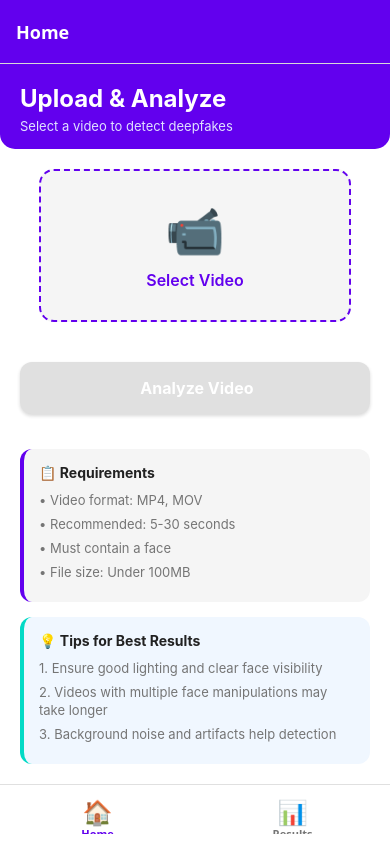
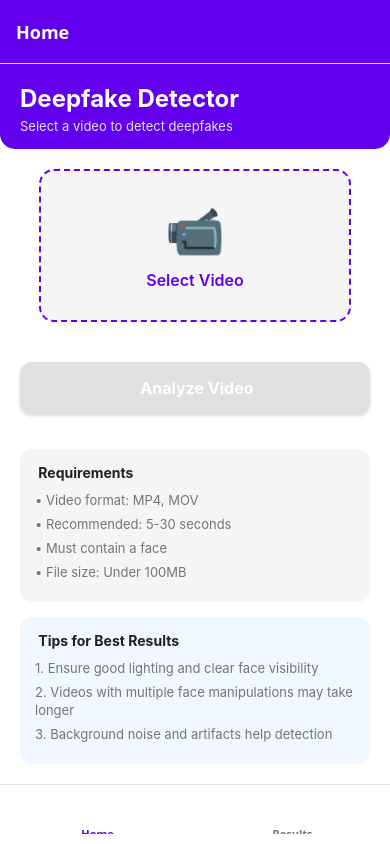
Before and after one commit to abhikarki/Deepfake_detection, a React Native app in the folder mobile/: screen /Home in a window 390 px wide. Built offline with nearby package versions, Linux system fonts and the light colour scheme.

Commit message:
update-home-screen

```diff
--- a/mobile/App.js
+++ b/mobile/App.js
@@ -45,7 +45,7 @@ export default function App() {
           options={{
             tabBarLabel: 'Home',
             tabBarIcon: ({ color, size }) => (
-              <Text style={{ fontSize: 24 }}>🏠</Text>
+              <Text style={{ fontSize: 24 }}></Text>
             ),
           }}
         />
@@ -55,7 +55,7 @@ export default function App() {
           options={{
             tabBarLabel: 'Results',
             tabBarIcon: ({ color, size }) => (
-              <Text style={{ fontSize: 24 }}>📊</Text>
+              <Text style={{ fontSize: 24 }}></Text>
             ),
           }}
         />
--- a/mobile/screens/HomeScreen.js
+++ b/mobile/screens/HomeScreen.js
@@ -51,7 +51,7 @@ export const HomeScreen = ({ navigation }) => {
   return (
     <ScrollView style={styles.container}>
       <View style={styles.header}>
-        <Text style={styles.headerTitle}>Upload & Analyze</Text>
+        <Text style={styles.headerTitle}>Deepfake Detector</Text>
         <Text style={styles.headerSubtitle}>Select a video to detect deepfakes</Text>
       </View>
 
@@ -78,7 +78,7 @@ export const HomeScreen = ({ navigation }) => {
       </TouchableOpacity>
 
       <View style={styles.infoBox}>
-        <Text style={styles.infoTitle}>📋 Requirements</Text>
+        <Text style={styles.infoTitle}> Requirements</Text>
         <Text style={styles.infoText}>• Video format: MP4, MOV</Text>
         <Text style={styles.infoText}>• Recommended: 5-30 seconds</Text>
         <Text style={styles.infoText}>• Must contain a face</Text>
@@ -86,7 +86,7 @@ export const HomeScreen = ({ navigation }) => {
       </View>
 
       <View style={styles.tipsBox}>
-        <Text style={styles.tipsTitle}>💡 Tips for Best Results</Text>
+        <Text style={styles.tipsTitle}> Tips for Best Results</Text>
         <Text style={styles.tipText}>
           1. Ensure good lighting and clear face visibility
         </Text>
@@ -174,8 +174,6 @@ const styles = StyleSheet.create({
     paddingHorizontal: 15,
     backgroundColor: colors.surface,
     borderRadius: 12,
-    borderLeftWidth: 4,
-    borderLeftColor: colors.primary,
   },
   infoTitle: {
     fontSize: 14,
@@ -196,8 +194,6 @@ const styles = StyleSheet.create({
     paddingHorizontal: 15,
     backgroundColor: '#F0F7FF',
     borderRadius: 12,
-    borderLeftWidth: 4,
-    borderLeftColor: colors.secondary,
   },
   tipsTitle: {
     fontSize: 14,
```
